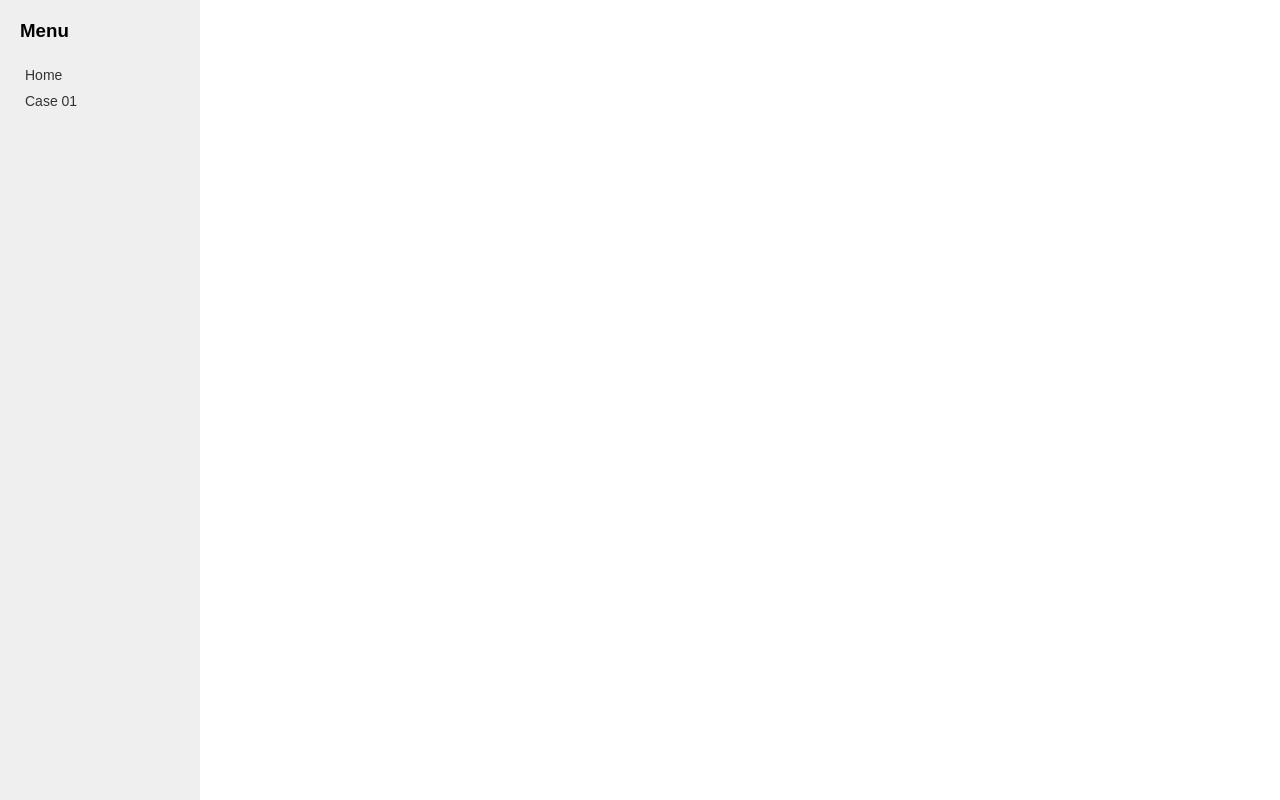
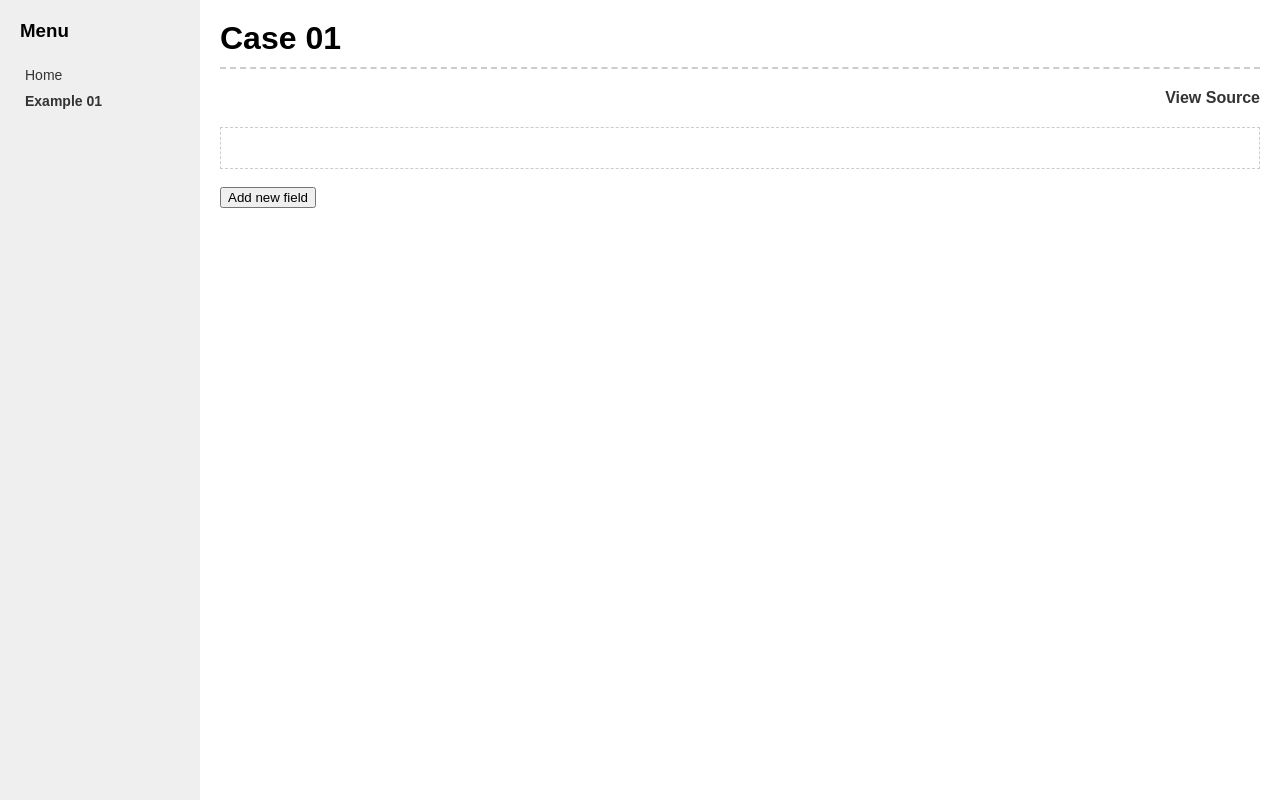
Before and after one commit to ratchagarn/react-showcase, a React (Create React App) app: page /example01 in a window 1280 px wide. Built offline with nearby package versions, Linux system fonts and the light colour scheme.

Commit message:
Rename from `Case01` to `Example01`.

```diff
--- a/src/App.js
+++ b/src/App.js
@@ -4,7 +4,7 @@ import { injectGlobal } from 'styled-components'
 
 import Layout from 'UI/Layout'
 import Home from 'features/Home'
-import Case01 from 'features/Case01'
+import Example01 from 'features/Example01'
 
 
 injectGlobal([`
@@ -42,7 +42,7 @@ class App extends Component {
         <Layout>
           <Switch>
             <Route exact path="/" component={Home} />
-            <Route path="/case01" component={Case01} />
+            <Route path="/example01" component={Example01} />
           </Switch>
         </Layout>
       </Router>
--- a/src/UI/Layout.js
+++ b/src/UI/Layout.js
@@ -10,8 +10,8 @@ const menu = [
     exact: true,
   },
   {
-    name: 'Case 01',
-    path: '/case01',
+    name: 'Example 01',
+    path: '/example01',
   },
 ]
 
--- a/src/features/Case01/Case01.js
+++ b/src/features/Example01/Example01.js
@@ -1,6 +1,6 @@
 /**
  * -=-=-=-=-=-=-=-=-=-=-=-=-=-=-=-=-=-=-=-=-=-=-=-=-=-=-=-=
- * Features - Case01
+ * Features - Example01
  * -=-=-=-=-=-=-=-=-=-=-=-=-=-=-=-=-=-=-=-=-=-=-=-=-=-=-=-=
  */
 import React, { Component } from 'react'
@@ -11,7 +11,7 @@ import PageTitle from 'UI/PageTitle'
 import ViewSource from 'UI/ViewSource'
 
 
-class Case01 extends Component {
+class Example01 extends Component {
   constructor(props) {
     super(props)
 
@@ -31,7 +31,7 @@ class Case01 extends Component {
     return (
       <Container>
         <PageTitle>Case 01</PageTitle>
-        <ViewSource name="Case01" />
+        <ViewSource name="Example01" />
         <Wrapper>
           {fields}
         </Wrapper>
@@ -46,7 +46,7 @@ class Case01 extends Component {
   }
 }
 
-export default Case01
+export default Example01
 
 
 const InputBlock = ({ title, onChange }) => (
--- a/src/features/Case01/index.js
+++ b/src/features/Example01/index.js
@@ -1,6 +1,6 @@
 /**
  * -=-=-=-=-=-=-=-=-=-=-=-=-=-=-=-=-=-=-=-=-=-=-=-=-=-=-=-=
- * Features - Case01/index
+ * Features - Example01/index
  * -=-=-=-=-=-=-=-=-=-=-=-=-=-=-=-=-=-=-=-=-=-=-=-=-=-=-=-=
  */
-export { default } from './Case01'
+export { default } from './Example01'
```
